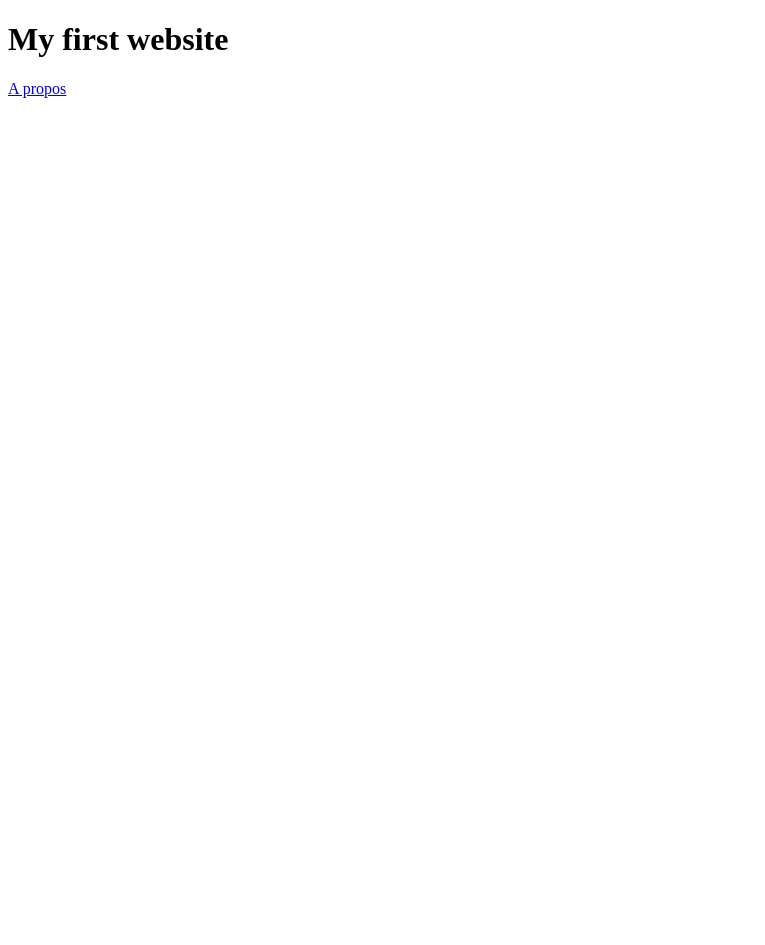
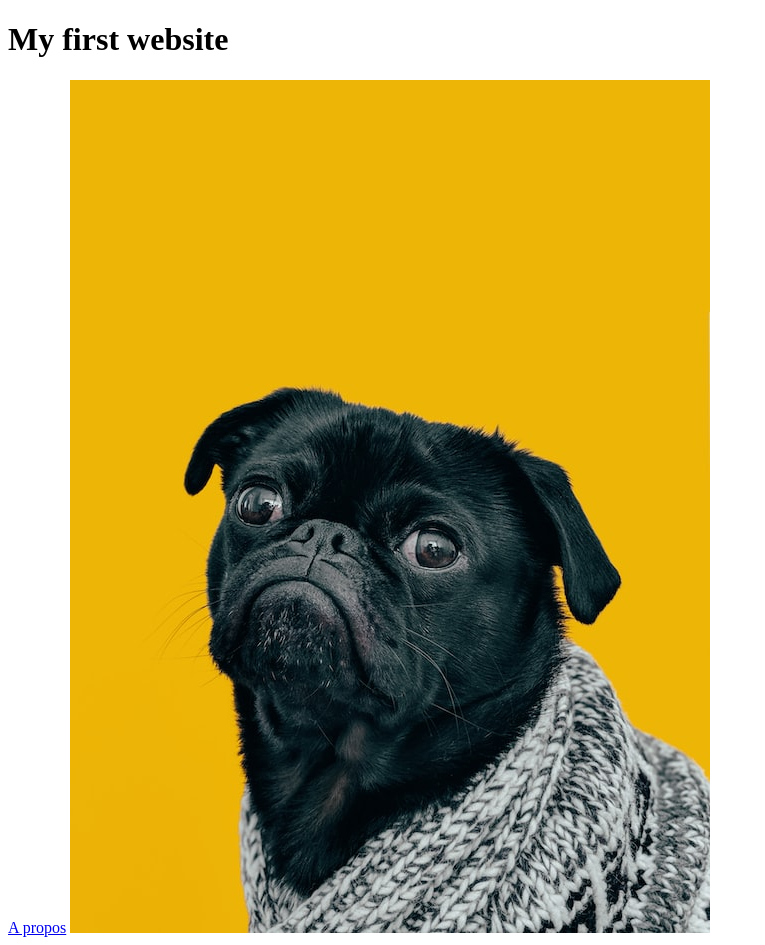
Before and after one commit to valcrog/git_test, a plain HTML site: page index.html in a window 1280 px wide. Shown: the whole page, without its empty margins (0-765 px from the left). Before the commit the page ends 800 px from the top, so only its background shows below. Drawn offline with Linux system fonts and the light colour scheme.

Commit message:
Added dog.jpg and modified index.html

```diff
--- a/index.html
+++ b/index.html
@@ -7,5 +7,6 @@
     <body>
         <h1>My first website</h1>
         <a href="pages/about.html">A propos</a>
+        <img src="images/dog.jpg" alt="A black puppy"/>
     </body>
 </html>
```
Also changed, not shown: images/dog.jpg (added).
